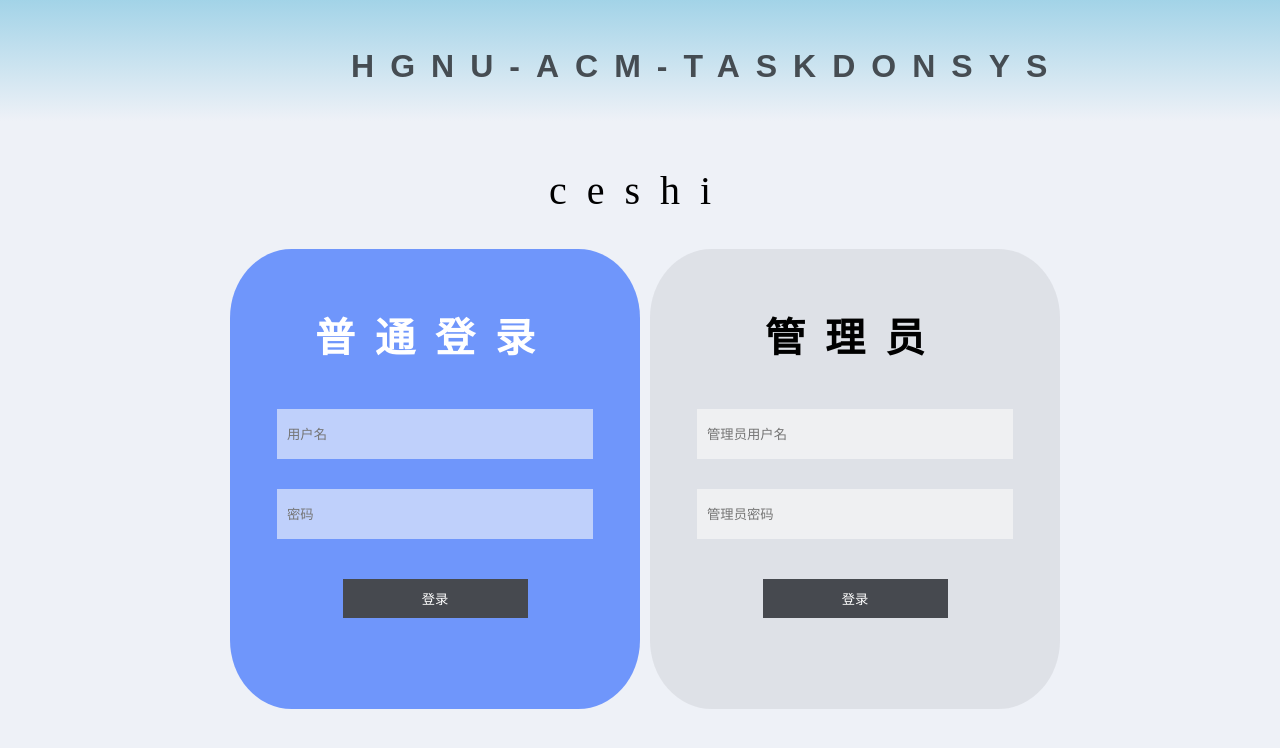
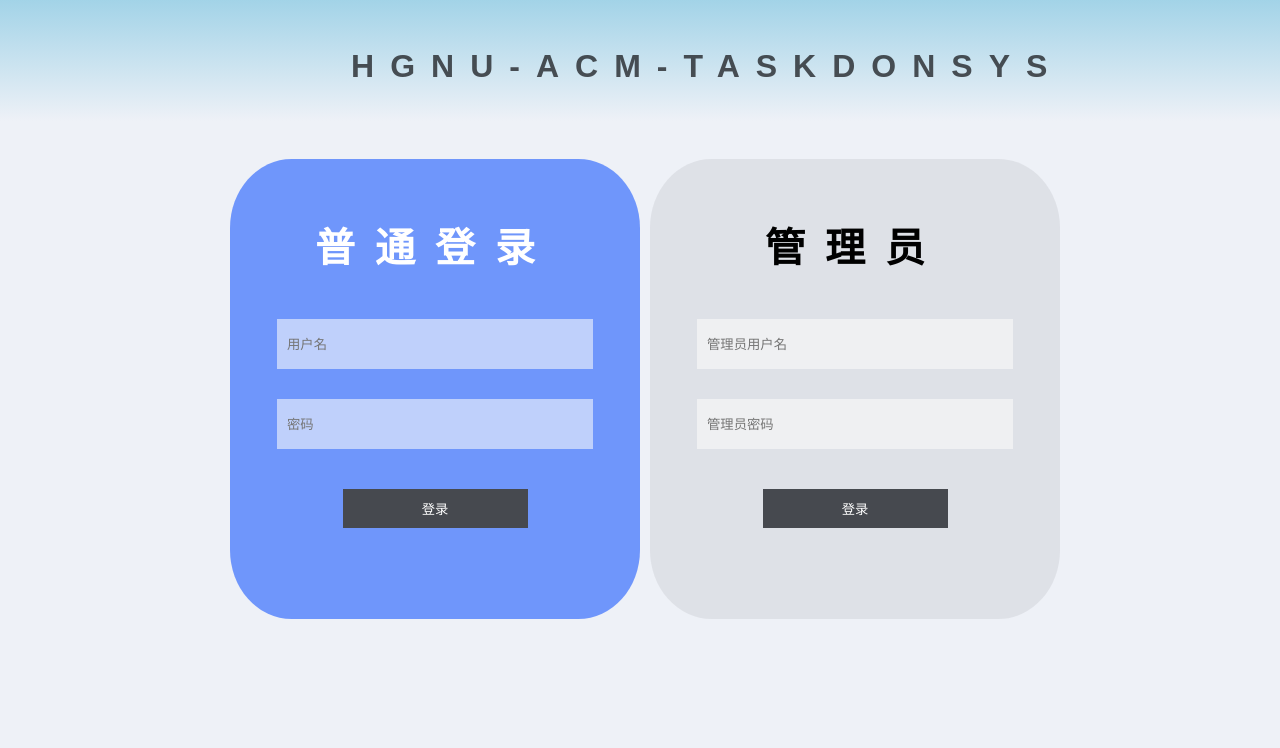
Before and after one commit to lcx17386298390/task_punch_system, a Vue app in the folder start-end/: page / in a window 1280 px wide. Shown: the top 748 px of the page. Built offline with nearby package versions, Linux system fonts and the light colour scheme.

Commit message:
删除了为测试连接写的部分

```diff
--- a/start-end/src/App.vue
+++ b/start-end/src/App.vue
@@ -1,7 +1,6 @@
 <template>
   <div id="app">
     <TopBanner></TopBanner>
-    <h1>ceshi</h1>
     <login></login>
     <router-view></router-view>
   </div>
```
